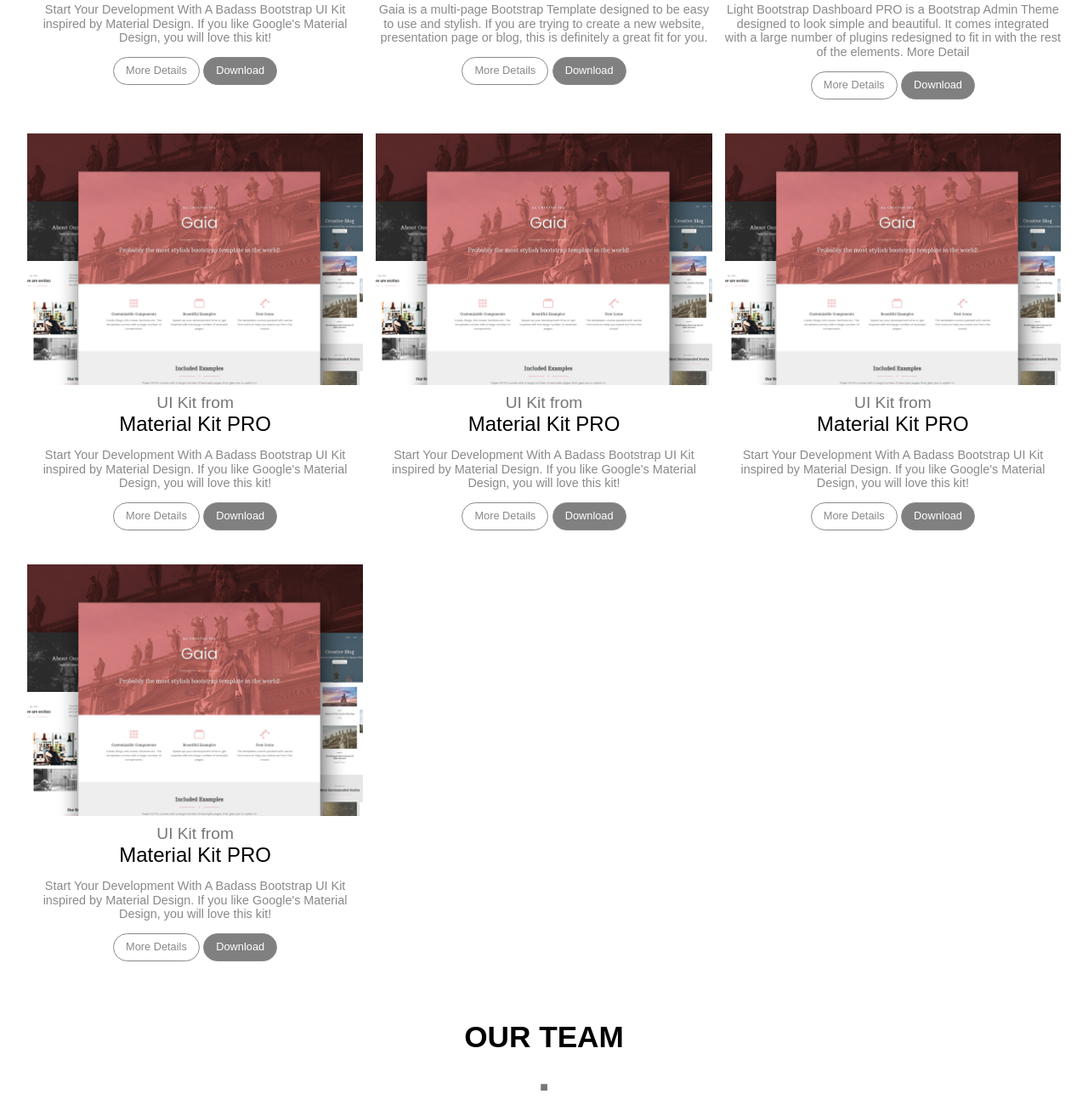
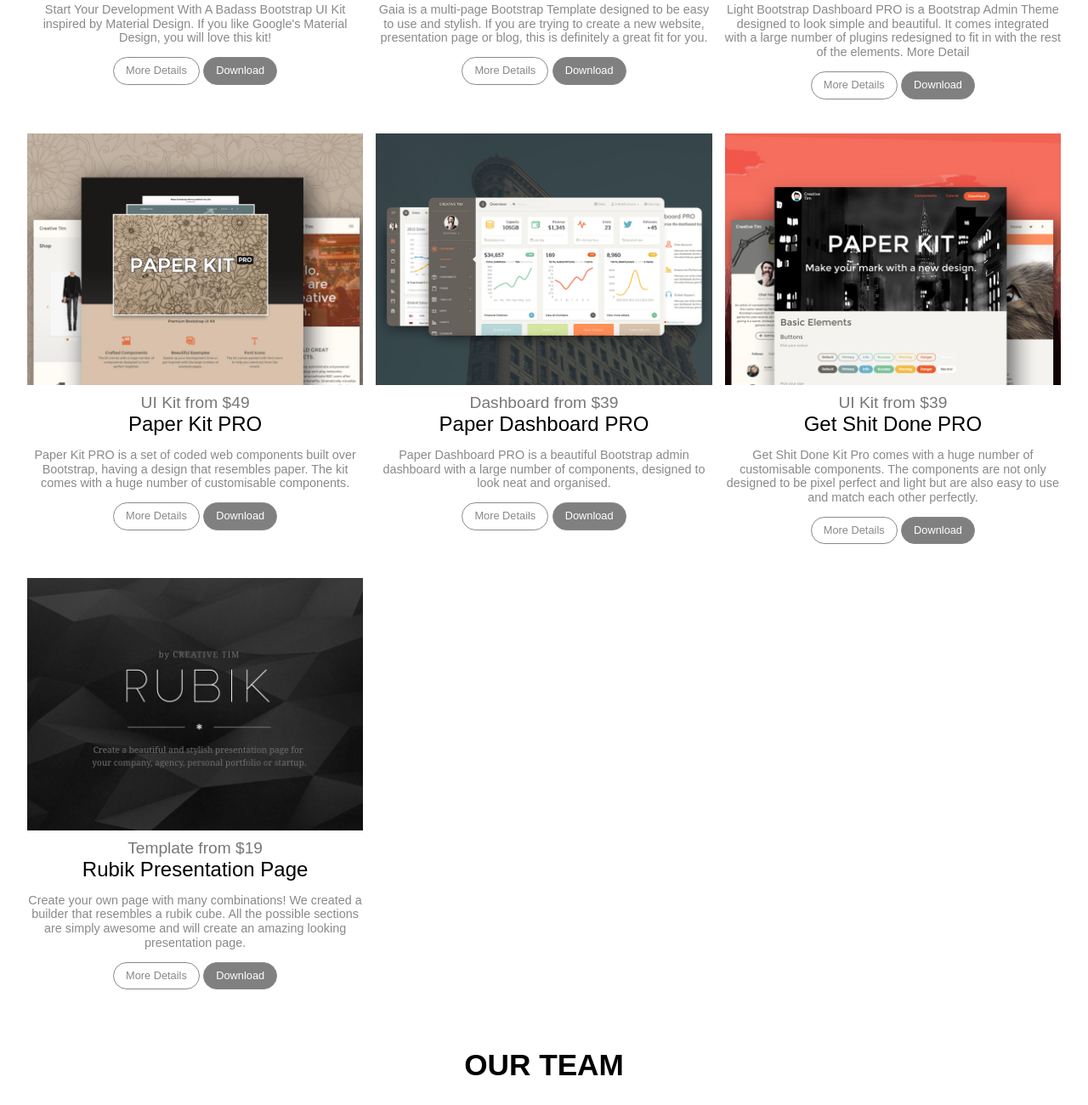
Before and after one commit to natavega/mi-repositorio1, a website: page index.html in a window 1280 px wide. Shown: the part 2791-4091 px from the top of the page at 85% size. Drawn offline with nearby package versions, Linux system fonts and the light colour scheme; files that its build step writes are made by us from their sources; files whose address does not match are found by name.

Commit message:
agregando contenido a premium

```diff
--- a/index.html
+++ b/index.html
@@ -94,7 +94,7 @@
 			</div>
 			<!--CARD2-->
 			<div class="premium-contentCards-cards">
-				<img src="./assets/images/opt_gbtp_thumbnail.jpg" alt="" class="img">
+				<img src="./assets/images/opt_gbtp_thumbnail.jpg" alt="Gaia Boostrap Template" class="img">
 				<h4 class="subtitle">Template from $29</h4>
 				<h3 class="title">Gaia Bootstrap Template PRO</h3>
 				<p class="text">Gaia is a multi-page Bootstrap Template designed to be easy to use and stylish. If you are trying to create a new website, presentation page or blog, this is definitely a great fit for you.</p>
@@ -105,7 +105,7 @@
 			</div>
 			<!--CARD3-->
 			<div class="premium-contentCards-cards">
-				<img src="./assets/images/opt_lbd_pro_thumbnail.jpg" alt="" class="img">
+				<img src="./assets/images/opt_lbd_pro_thumbnail.jpg" alt="Light Boostrap Dashboard" class="img">
 				<h4 class="subtitle">Dashboard from $39</h4>
 				<h3 class="title">Light Bootstrap Dashboard PRO</h3>
 				<p class="text">Light Bootstrap Dashboard PRO is a Bootstrap Admin Theme designed to look simple and beautiful. It comes integrated with a large number of plugins redesigned to fit in with the rest of the elements. More Detail</p>
@@ -116,10 +116,10 @@
 			</div>
 			<!--CARD4-->
 			<div class="premium-contentCards-cards">
-				<img src="./assets/images/opt_gbtp_thumbnail.jpg" alt="" class="img">
-				<h4 class="subtitle">UI Kit from </h4>
-				<h3 class="title">Material Kit PRO</h3>
-				<p class="text">Start Your Development With A Badass Bootstrap UI Kit inspired by Material Design. If you like Google's Material Design, you will love this kit!</p>
+				<img src="./assets/images/opt_pk_pro_thumbnail.jpg" alt="Paper Kit" class="img">
+				<h4 class="subtitle">UI Kit from $49</h4>
+				<h3 class="title">Paper Kit PRO</h3>
+				<p class="text">Paper Kit PRO is a set of coded web components built over Bootstrap, having a design that resembles paper. The kit comes with a huge number of customisable components.</p>
 				<div class="contentButtons">
 					<button class="button">More Details</button>
 					<button class="button">Download</button>
@@ -127,10 +127,10 @@
 			</div>
 			<!--CARD5-->
 			<div class="premium-contentCards-cards">
-				<img src="./assets/images/opt_gbtp_thumbnail.jpg" alt="" class="img">
-				<h4 class="subtitle">UI Kit from </h4>
-				<h3 class="title">Material Kit PRO</h3>
-				<p class="text">Start Your Development With A Badass Bootstrap UI Kit inspired by Material Design. If you like Google's Material Design, you will love this kit!</p>
+				<img src="./assets/images/opt_pdp_thumbnail.jpg" alt="Paper Dashboard PRO" class="img">
+				<h4 class="subtitle">Dashboard from $39</h4>
+				<h3 class="title">Paper Dashboard PRO</h3>
+				<p class="text">Paper Dashboard PRO is a beautiful Bootstrap admin dashboard with a large number of components, designed to look neat and organised.</p>
 				<div class="contentButtons">
 					<button class="button">More Details</button>
 					<button class="button">Download</button>
@@ -138,10 +138,10 @@
 			</div>
 			<!--CARD6-->
 			<div class="premium-contentCards-cards">
-				<img src="./assets/images/opt_gbtp_thumbnail.jpg" alt="" class="img">
-				<h4 class="subtitle">UI Kit from </h4>
-				<h3 class="title">Material Kit PRO</h3>
-				<p class="text">Start Your Development With A Badass Bootstrap UI Kit inspired by Material Design. If you like Google's Material Design, you will love this kit!</p>
+				<img src="./assets/images/opt_pk_thumbnail.jpg" alt="Get Shit Done PRO" class="img">
+				<h4 class="subtitle">UI Kit from $39</h4>
+				<h3 class="title">Get Shit Done PRO</h3>
+				<p class="text">Get Shit Done Kit Pro comes with a huge number of customisable components. The components are not only designed to be pixel perfect and light but are also easy to use and match each other perfectly.</p>
 				<div class="contentButtons">
 					<button class="button">More Details</button>
 					<button class="button">Download</button>
@@ -149,10 +149,10 @@
 			</div>
 			<!--CARD7-->
 			<div class="premium-contentCards-cards">
-				<img src="./assets/images/opt_gbtp_thumbnail.jpg" alt="" class="img">
-				<h4 class="subtitle">UI Kit from </h4>
-				<h3 class="title">Material Kit PRO</h3>
-				<p class="text">Start Your Development With A Badass Bootstrap UI Kit inspired by Material Design. If you like Google's Material Design, you will love this kit!</p>
+				<img src="./assets/images/opt_rubik_thumbnail.jpg" alt="Rubik Presentation Page" class="img">
+				<h4 class="subtitle">Template from $19</h4>
+				<h3 class="title">Rubik Presentation Page</h3>
+				<p class="text">Create your own page with many combinations! We created a builder that resembles a rubik cube. All the possible sections are simply awesome and will create an amazing looking presentation page.</p>
 				<div class="contentButtons">
 					<button class="button">More Details</button>
 					<button class="button">Download</button>
```
